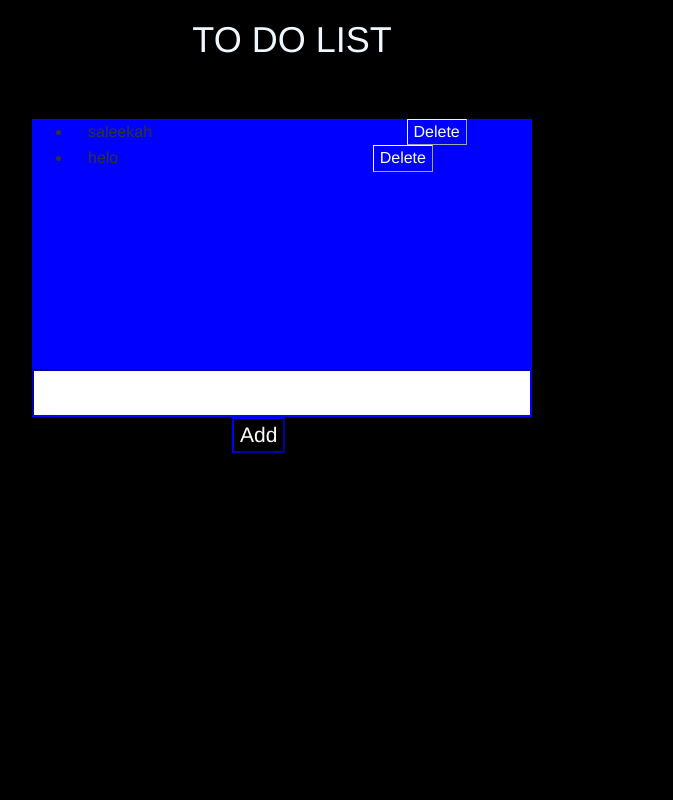
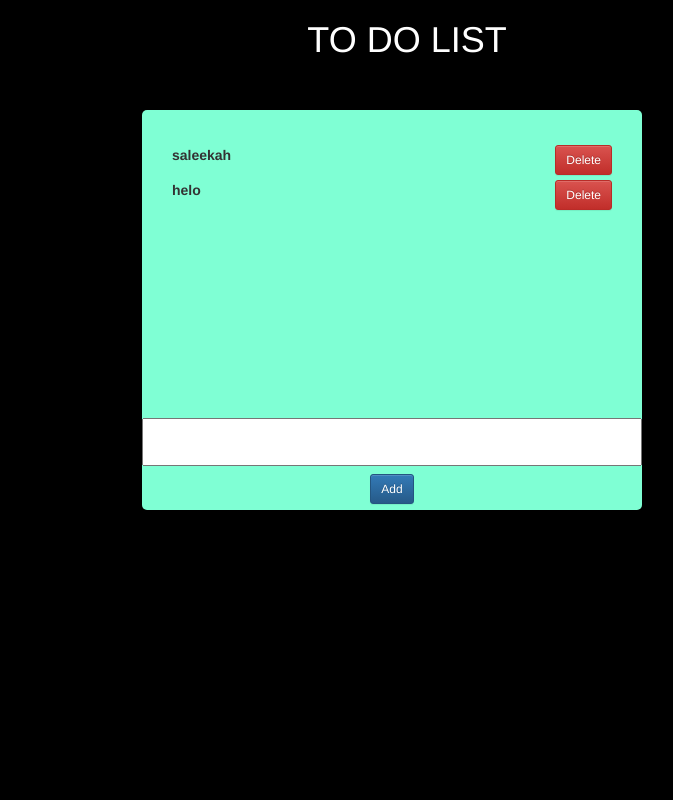
Before and after one commit to saleekah1234/django-todoapp, a Django app: page / in a window 1280 px wide. Shown: the whole page, without its empty margins (248-921 px from the left). Run offline with Django 3.2, Linux system fonts and the light colour scheme; data comes from the database, SQL or seed files in the repository; both versions use the stored data as it was after the commit; some libraries are stand-ins or nearby versions.

Commit message:
Add files via upload

```diff
--- a/mynewapp/settings.py
+++ b/mynewapp/settings.py
@@ -121,5 +121,7 @@ USE_TZ = True
 # https://docs.djangoproject.com/en/3.0/howto/static-files/
 
 STATIC_URL = '/static/'
-STATICFILES_DIR=os.path.join(BASE_DIR,'static')
-STATIC_ROOT=os.path.join(BASE_DIR,'assets')
+STATICFILES_DIRS = [
+    os.path.join(BASE_DIR, 'static')
+]
+STATIC_ROOT = os.path.join(BASE_DIR, 'assets')
--- a/static/todo.css
+++ b/static/todo.css
@@ -1,36 +1,51 @@
+* {
+    margin: 0;
+    padding: 0;
+}
 body{
     background-color: black;
-    height: 1000px;
-    width:550px;
+    width:100%;
     position: relative;
     text-align:center;
-
 }
 #container{
-    height: 500px;
+    height: 300px;
     width:500px;
-    margin-top: 250px;
-    margin-left: 250px;
-    margin-right: 250px;
+    display: block;
+    background-color: aquamarine;
+    padding: 3rem;
+    margin-top: 5rem;
+    margin-left: auto;
+    margin-right: auto;
     font-style: normal;
-    text-align:center;
-    text-decoration-color: aliceblue;
+    text-align: left;
+    border-top-left-radius: 5px;
+    border-top-right-radius: 5px;
+}
+#container ol li {
+    display: flex;
+    justify-content: space-between;
+    margin-top: .5rem;
+    list-style: lower-alpha;
 
+    font-weight: 600;
+}
 
-
-
-}
 #cart{
     width:500px;
     text-decoration-color: aliceblue;
-    height:250px;
+    height:10rem;
+    margin-left: auto;
+    margin-right: auto;
+    background-color: aquamarine;
+    border-bottom-left-radius: 5px;
+    border-bottom-right-radius: 5px;
 }
-#container a{
-    color: aliceblue;
-}
+
 input[type=text] {
     width: 100%;
     padding: 12px 20px;
     margin: 8px 0;
     box-sizing: border-box;
-  }
+    text-align: center;
+}
--- a/templates/todo.html
+++ b/templates/todo.html
@@ -3,122 +3,41 @@
 <html>
     <head>
         <!-- Latest compiled and minified CSS -->
-<link rel="stylesheet" href="https://maxcdn.bootstrapcdn.com/bootstrap/3.3.7/css/bootstrap.min.css" integrity="sha384-BVYiiSIFeK1dGmJRAkycuHAHRg32OmUcww7on3RYdg4Va+PmSTsz/K68vbdEjh4u" crossorigin="anonymous">
-<!-- Latest compiled and minified CSS -->
-<link rel="stylesheet" href="https://maxcdn.bootstrapcdn.com/bootstrap/3.3.7/css/bootstrap.min.css" integrity="sha384-BVYiiSIFeK1dGmJRAkycuHAHRg32OmUcww7on3RYdg4Va+PmSTsz/K68vbdEjh4u" crossorigin="anonymous">
+<link rel="stylesheet" href="https://maxcdn.bootstrapcdn.com/bootstrap/3.3.7/css/bootstrap.min.css">
 
 <!-- Optional theme -->
-<link rel="stylesheet" href="https://maxcdn.bootstrapcdn.com/bootstrap/3.3.7/css/bootstrap-theme.min.css" integrity="sha384-rHyoN1iRsVXV4nD0JutlnGaslCJuC7uwjduW9SVrLvRYooPp2bWYgmgJQIXwl/Sp" crossorigin="anonymous">
+<link rel="stylesheet" href="https://maxcdn.bootstrapcdn.com/bootstrap/3.3.7/css/bootstrap-theme.min.css">
 
 <!-- Latest compiled and minified JavaScript -->
-<script src="https://maxcdn.bootstrapcdn.com/bootstrap/3.3.7/js/bootstrap.min.js" integrity="sha384-Tc5IQib027qvyjSMfHjOMaLkfuWVxZxUPnCJA7l2mCWNIpG9mGCD8wGNIcPD7Txa" crossorigin="anonymous"></script>
-<link rel="stylesheet" herf="../static/todo.css">
-<style>
-    body{
-    background-color: black;
-    height: 500px;
-    width:250px;
-    position: relative;
-    text-align:center;
-    margin-top: 20px;
 
-}
-#container{
-    height: 250px;
-    width:500px;
-    margin-top: 59px;
-    margin-left: 280px;
-    margin-right: 250px;
-    font-style: normal;
-    text-align:left;
-    text-decoration-color: #f0f8ff;
-    background-color:blue;
-    text-indent: 1em;
-    text-size-adjust: 6px;
-    font-family: 'Franklin Gothic Medium', 'Arial Narrow', Arial, sans-serif;
-    font-size: medium;
-
-
-
-
-
-
-}
-#cart{
-    width:500px;
-    text-decoration-color: aliceblue;
-    height:250px;
-}
-#container a{
-    color: aliceblue;
-}
-input[type=text] {
-    width: 100%;
-    padding: 12px 20px;
-    margin-left: 280px;
-    box-sizing: border-box;
-    text-align: center;
-    border-color:blue
-  }
-  input[value=Add] {
-        text-align: center;
-        margin-left: 480px;
-        block-size:60px,60px;
-        color: white;
-        font-size: 1.5em;
-        background-color:black;
-        border-color: blue;
-
-
-  }
-  input[value=Delete] {
-
-        margin-left: 250px;
-        block-size: 50 50px;
-        color:white;
-        align-items: right;
-        border-color: aliceblue;
-        background-color: blue;
-        align-self: right;
-        border-width: 0.2pt;
-
-
-  }
-h1 {
-    color: aliceblue;
-    margin-left:400px;
-    position: relative;
-    width:250px;
-    text-align: center;
-    text-emphasis: margin;
-    margin-top: 0px;
-
-}
-
-</style>
+<link rel="stylesheet" href="{% static 'todo.css' %}">
 </head>
 <body>
-        <h1 >&nbsp;&nbsp;&nbsp;TO DO LIST</h1>
+    <h1 style="color: white;">&nbsp;&nbsp;&nbsp;TO DO LIST</h1>
     <div id='container'>
 
-            <ul>
+        <ol>
             {% for todo_item in all_items %}
                 <li>{{ todo_item.content }}
                 <form action="/deleteTodo/{{todo_item.id}}/"
                         style="display: inline;"
                         method="post">{% csrf_token %}
-                      <input type="submit" value="Delete"/>
+                    <input type="submit" class="btn btn-sm btn-danger" value="Delete"/>
                 </form>
                 </li>
             {% endfor %}
-              </ul>
+        </ol>
     </div>
     <div id='cart'>
 
         <form action="/addTodo/" method="post">{% csrf_token %}
-    <input type="text" name="content"/>
-    <input type="submit" value="Add"/>
+            <input type="text" name="content" required/>
+            <input type="submit" class="btn btn-primary btn-sm" value="Add"/>
         </form>
     </div>
+
+    <script src="https://code.jquery.com/jquery-3.5.1.slim.min.js"></script>
+    <script src="https://maxcdn.bootstrapcdn.com/bootstrap/3.3.7/js/bootstrap.min.js"></script>
 </body>
+
 </html>
--- a/todo/urls.py
+++ b/todo/urls.py
@@ -2,6 +2,8 @@ from django.urls import include,path
 from . import views
 from django.contrib import admin
 
-urlpatterns=[path('',views.todo_view,name='todo_view'),
+urlpatterns=[
+    path('',views.todo_view,name='todo_view'),
     path('addTodo/',views.add_todo,name='add_todo'),
-    path('deleteTodo/<int:todo_id>/',views.delete_todo,name=' delete_todo')]
+    path('deleteTodo/<int:pk>/',views.delete_todo,name=' delete_todo')
+    ]
--- a/todo/views.py
+++ b/todo/views.py
@@ -1,5 +1,5 @@
 
-from django.shortcuts import render
+from django.shortcuts import render, redirect
 from django.http import HttpResponseRedirect
 from .models import TodoItem
 
@@ -11,9 +11,9 @@ def todo_view(request):
 def add_todo(request):
     new_item = TodoItem(content = request.POST['content'])
     new_item.save()
-    return HttpResponseRedirect('/todo/')
+    return redirect('/')
 
-def delete_todo(request, todo_id):
-    item_to_delete = TodoItem.objects.get(id=todo_id)
+def delete_todo(request, pk):
+    item_to_delete = TodoItem.objects.get(id=pk)
     item_to_delete.delete()
-    return HttpResponseRedirect('/todo/')
+    return redirect('/')
```
Also changed, not shown: db.sqlite3. Lines whose indentation alone changed are shown as unchanged.
